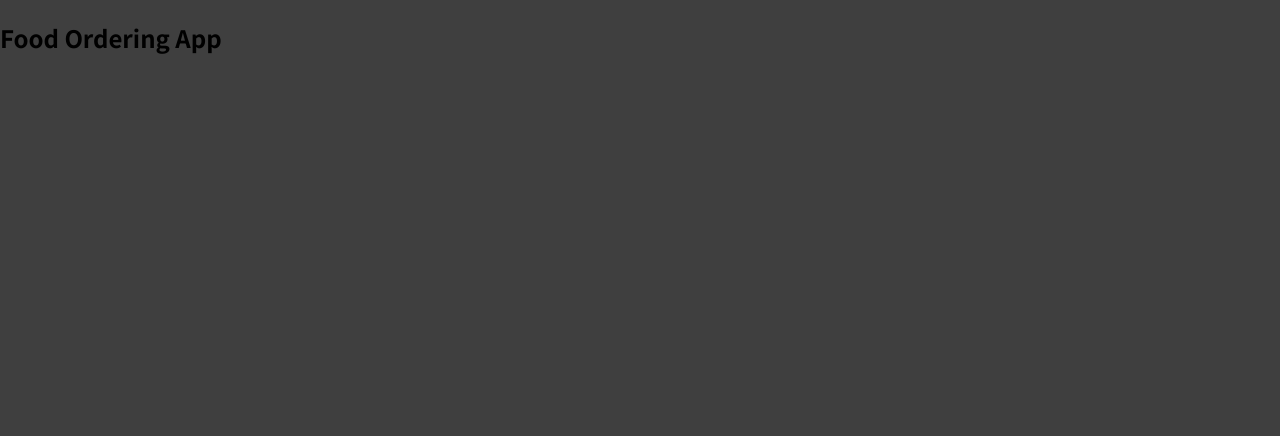
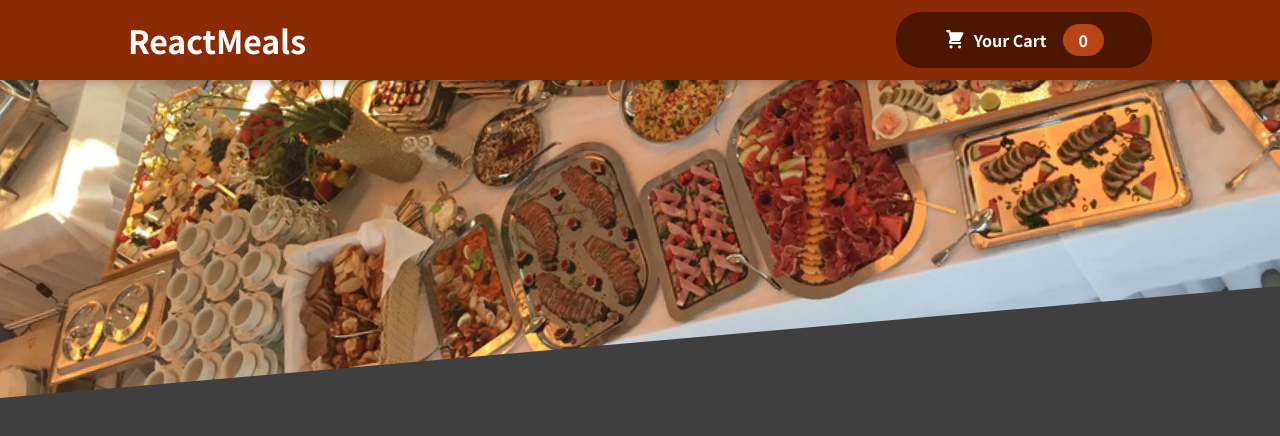
Before and after one commit to Niziol/Food-Ordering-App, a React (Create React App) app: page / in a window 1280 px wide. Shown: the top 436 px of the page. Built offline with nearby package versions, Linux system fonts and the light colour scheme.

Commit message:
adding header

```diff
--- a/src/App.js
+++ b/src/App.js
@@ -1,8 +1,11 @@
+import React from 'react';
+import Header from './components/Layout/Header';
+
 function App() {
 	return (
-		<div>
-			<h2>Food Ordering App</h2>
-		</div>
+		<React.Fragment>
+			<Header />
+		</React.Fragment>
 	);
 }
 
--- /dev/null
+++ b/src/components/Cart/CartIcon.js
@@ -0,0 +1,12 @@
+const CartIcon = () => {
+	return (
+		<svg
+			xmlns="http://www.w3.org/2000/svg"
+			viewBox="0 0 20 20"
+			fill="currentColor">
+			<path d="M3 1a1 1 0 000 2h1.22l.305 1.222a.997.997 0 00.01.042l1.358 5.43-.893.892C3.74 11.846 4.632 14 6.414 14H15a1 1 0 000-2H6.414l1-1H14a1 1 0 00.894-.553l3-6A1 1 0 0017 3H6.28l-.31-1.243A1 1 0 005 1H3zM16 16.5a1.5 1.5 0 11-3 0 1.5 1.5 0 013 0zM6.5 18a1.5 1.5 0 100-3 1.5 1.5 0 000 3z" />
+		</svg>
+	);
+};
+
+export default CartIcon;
--- /dev/null
+++ b/src/components/Layout/Header.js
@@ -0,0 +1,20 @@
+import React from 'react';
+import mealsImg from '../../assets/meals.jpg';
+import classes from './Header.module.css';
+import HeaderCartButton from './HeaderCartButton';
+
+const Header = (props) => {
+	return (
+		<React.Fragment>
+			<header className={classes.header}>
+				<h1>ReactMeals</h1>
+				<HeaderCartButton />
+			</header>
+			<div className={classes['main-image']}>
+				<img src={mealsImg} alt="A table full of delicious food!" />
+			</div>
+		</React.Fragment>
+	);
+};
+
+export default Header;
--- /dev/null
+++ b/src/components/Layout/Header.module.css
@@ -0,0 +1,29 @@
+.header {
+  position: fixed;
+  display: flex;
+  justify-content: space-between;
+  align-items: center;
+  top: 0;
+  left: 0;
+  padding: 0 10%;
+  width: 100%;
+  height: 5rem;
+  background-color: #8a2b06;
+  color: white;
+  box-shadow: 0 2px 8px rgba(0, 0, 0, 0.25);
+  z-index: 10;
+}
+
+.main-image {
+  width: 100%;
+  height: 25rem;
+  overflow: hidden;
+  z-index: 0;
+}
+
+.main-image img {
+  width: 110%;
+  height: 100%;
+  object-fit: cover;
+  transform: rotateZ(-5deg) translateY(-4rem) translateX(-1rem);
+}
--- /dev/null
+++ b/src/components/Layout/HeaderCartButton.js
@@ -0,0 +1,16 @@
+import CartIcon from '../Cart/CartIcon';
+import classes from './HeaderCartButton.module.css';
+
+const HeaderCartButton = (props) => {
+	return (
+		<button className={classes.button}>
+			<span className={classes.icon}>
+				<CartIcon />
+			</span>
+			<span>Your Cart</span>
+			<span className={classes.badge}>0</span>
+		</button>
+	);
+};
+
+export default HeaderCartButton;
--- /dev/null
+++ b/src/components/Layout/HeaderCartButton.module.css
@@ -0,0 +1,59 @@
+.button {
+  display: flex;
+  justify-content: space-around;
+  align-items: center;
+  padding: 0.75rem 3rem;
+  background-color: #4d1601;
+  color: white;
+  border: none;
+  border-radius: 25px;
+  font: inherit;
+  font-weight: bold;
+  cursor: pointer;
+}
+
+.button:hover,
+.button:active {
+  background-color: #2c0d00;
+}
+
+.icon {
+  margin-right: 0.5rem;
+  width: 1.35rem;
+  height: 1.35rem;
+}
+
+.badge {
+  padding: 0.25rem 1rem;
+  margin-left: 1rem;
+  font-weight: bold;
+  background-color: #b94517;
+  border-radius: 25px;
+}
+
+.button:hover .badge,
+.button:active .badge {
+  background-color: #92320c;
+}
+
+.bump {
+  animation: bump 300ms ease-out;
+}
+
+@keyframes bump {
+  0% {
+    transform: scale(1);
+  }
+  10% {
+    transform: scale(0.9);
+  }
+  30% {
+    transform: scale(1.1);
+  }
+  50% {
+    transform: scale(1.15);
+  }
+  100% {
+    transform: scale(1);
+  }
+}
```
Also changed, not shown: src/assets/meals.jpg (added).
